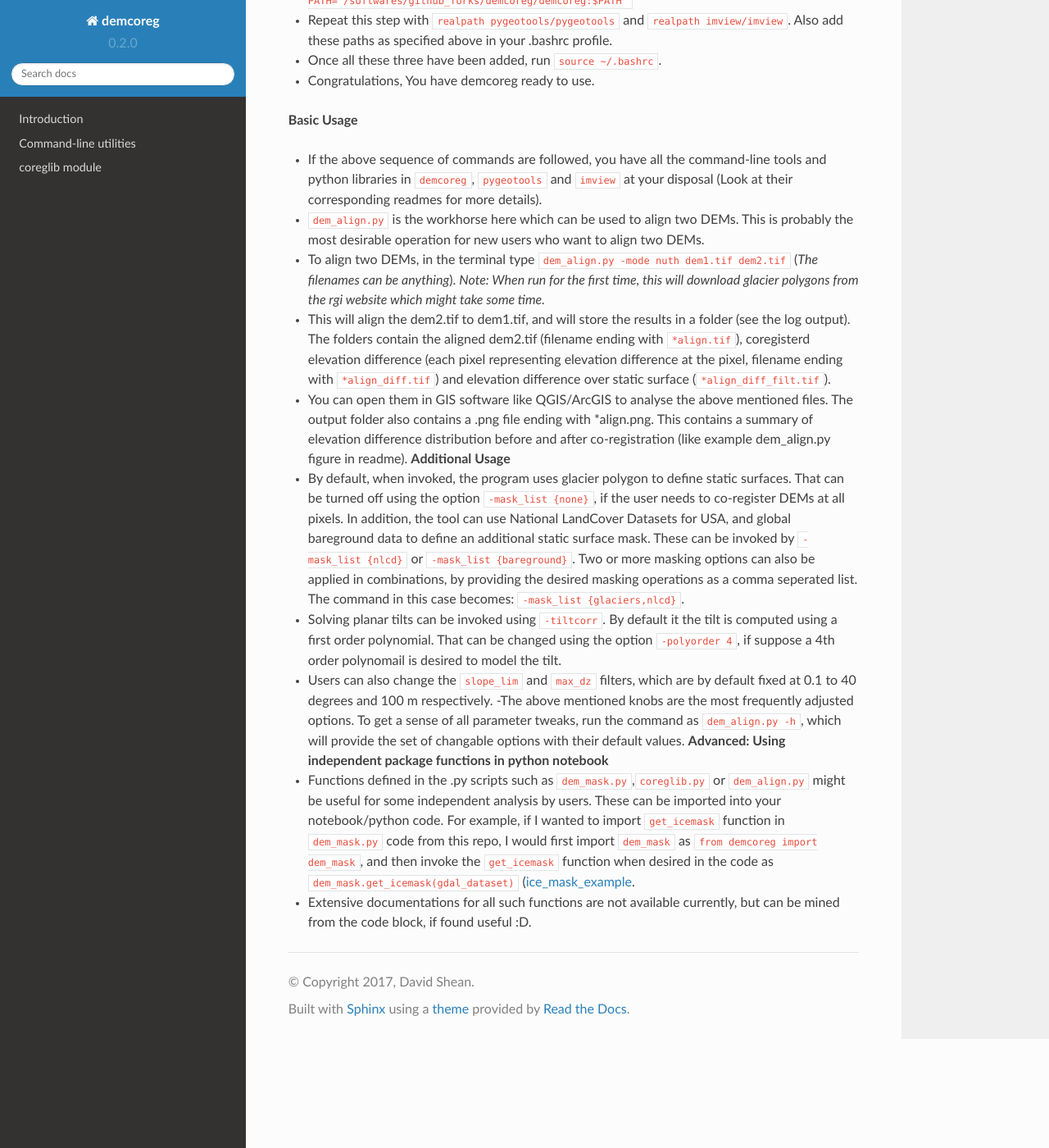
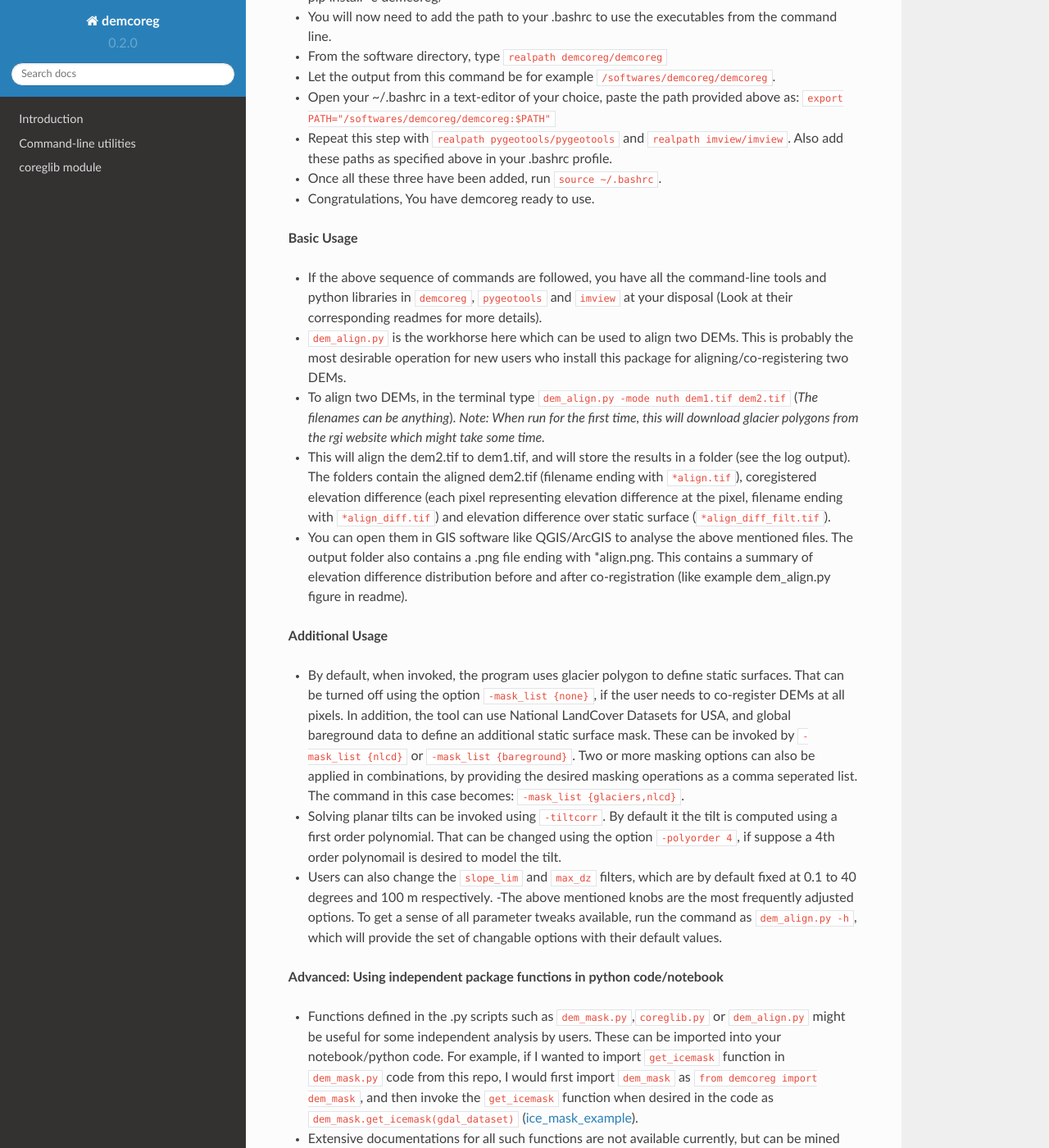
Before and after one commit to dshean/demcoreg, a Sphinx documentation site: the page built from docs/beginners_doc.md, in a window 1280 px wide and 1400 px high, scrolled down 1020 px. Shown: the whole window at 82% size. Built offline with Sphinx 7.4.7 and the Read the Docs theme 2.0.0, drawn with Linux system fonts in a browser that asks for light colours; some of the changed text lies outside the part shown.

Commit message:
Formatting changes

```diff
--- a/docs/beginners_doc.md
+++ b/docs/beginners_doc.md
@@ -2,8 +2,10 @@
 **Operating System**
 - The intructions below are for a *.nix machine (Linux/Mac). There are some reported glitches for Windows.
 - If a user wants to install on Windows, please install Ubuntu subsystem for Windows. We will post another set of instructions to help with that.
+
 **Dependent Software**
 - This pacakage is dependent on several python packages for full functionality, all of which need to be installed to execute it sucessfully. For new users, this can be daunting, the instructions here are with such users in mind. Powerusers are free to install as per their liking.
+
 **Installations**
 - Managing basic python packages is best done using conda, so for new users, we recomended that they download miniconda for their machine (depends on OS and 32 or 64 bit machine)  from here [miniconda](https://docs.conda.io/en/latest/miniconda.html)
 - Open a terminal
@@ -17,29 +19,31 @@
 - git clone https://github.com/dshean/demcoreg.git
 - git colne https://github.com/dshean/pygeotools.git
 - git clone https://github.com/dshean/imview.git
-- pip insatall -e pygeotools
-- pip install -e imview
-- pip install -e demcoreg
+- pip insatall -e pygeotools/
+- pip install -e imview/
+- pip install -e demcoreg/
 - You will now need to add the path to your .bashrc to use the executables from the command line.
 - From the software directory, type `realpath demcoreg/demcoreg`
-- Let the output from this command be for example `/softwares/github_forks/demcoreg/demcoreg`.
-- Open your ~/.bashrc in a text-editor of your choice, paste the path provided above as: `export PATH="/softwares/github_forks/demcoreg/demcoreg:$PATH"`
+- Let the output from this command be for example `/softwares/demcoreg/demcoreg`.
+- Open your ~/.bashrc in a text-editor of your choice, paste the path provided above as: `export PATH="/softwares/demcoreg/demcoreg:$PATH"`
 - Repeat this step with `realpath pygeotools/pygeotools` and `realpath imview/imview`. Also add these paths as specified above in your .bashrc profile.
 - Once all these three have been added, run `source ~/.bashrc`.
 - Congratulations, You have demcoreg ready to use.
 
 **Basic Usage**
 - If the above sequence of commands are followed, you have all the command-line tools and python libraries in `demcoreg`, `pygeotools` and `imview` at your disposal (Look at their corresponding readmes for more details).
-- `dem_align.py` is the workhorse here which can be used to align two DEMs. This is probably the most desirable operation for new users who want to align two DEMs.
+- `dem_align.py` is the workhorse here which can be used to align two DEMs. This is probably the most desirable operation for new users who install this package for aligning/co-registering two DEMs.
 - To align two DEMs, in the terminal type `dem_align.py -mode nuth dem1.tif dem2.tif` (*The filenames can be anything*).
 *Note: When run for the first time, this will download glacier polygons from the rgi website which might take some time.*
-- This will align the dem2.tif to dem1.tif, and will store the results in a folder (see the log output). The folders contain the aligned dem2.tif (filename ending with `*align.tif`), coregisterd elevation difference (each pixel representing elevation difference at the pixel, filename ending with `*align_diff.tif`) and elevation difference over static surface (`*align_diff_filt.tif`).
+- This will align the dem2.tif to dem1.tif, and will store the results in a folder (see the log output). The folders contain the aligned dem2.tif (filename ending with `*align.tif`), coregistered elevation difference (each pixel representing elevation difference at the pixel, filename ending with `*align_diff.tif`) and elevation difference over static surface (`*align_diff_filt.tif`).
 - You can open them in GIS software like QGIS/ArcGIS to analyse the above mentioned files. The output folder also contains a .png file ending with *align.png. This contains a summary of elevation difference distribution before and after co-registration (like example dem_align.py figure in readme).
+
 **Additional Usage**
 - By default, when invoked, the program uses glacier polygon to define static surfaces. That can be turned off using the option `-mask_list {none}`, if the user needs to co-register DEMs at all pixels. In addition, the tool can use National LandCover Datasets for USA, and global bareground data to define an additional static surface mask. These can be invoked by `-mask_list {nlcd}` or `-mask_list {bareground}`. Two or more masking options can also be applied in combinations, by providing the desired masking operations as a comma seperated list. The command in this case becomes: `-mask_list {glaciers,nlcd}`.
 - Solving planar tilts can be invoked using `-tiltcorr`. By default it the tilt is computed using a first order polynomial. That can be changed using the option `-polyorder 4`, if suppose a 4th order polynomail is desired to model the tilt.
 - Users can also change the `slope_lim` and `max_dz` filters, which are by default fixed at 0.1 to 40 degrees and 100 m respectively.
--The above mentioned knobs are the most frequently adjusted options. To get a sense of all parameter tweaks, run the command as `dem_align.py -h`, which will provide the set of changable options with their default values.
-**Advanced: Using independent package functions in python notebook**
-- Functions defined in the .py scripts such as `dem_mask.py`,`coreglib.py` or `dem_align.py` might be useful for some independent analysis by users. These can be imported into your notebook/python code. For example, if I wanted to import `get_icemask` function in `dem_mask.py` code from this repo, I would first import `dem_mask` as `from demcoreg import dem_mask`, and then invoke the `get_icemask` function when desired in the code as `dem_mask.get_icemask(gdal_dataset)` ([ice_mask_example](https://github.com/dshean/hma_mb_paper/blob/master/notebooks/nogzumpa_dh_dt_error_correlation.ipynb).
-- Extensive documentations for all such functions are not available currently, but can be mined from the code block, if found useful :D.
+-The above mentioned knobs are the most frequently adjusted options. To get a sense of all parameter tweaks available, run the command as `dem_align.py -h`, which will provide the set of changable options with their default values.
+
+**Advanced: Using independent package functions in python code/notebook**
+- Functions defined in the .py scripts such as `dem_mask.py`,`coreglib.py` or `dem_align.py` might be useful for some independent analysis by users. These can be imported into your notebook/python code. For example, if I wanted to import `get_icemask` function in `dem_mask.py` code from this repo, I would first import `dem_mask` as `from demcoreg import dem_mask`, and then invoke the `get_icemask` function when desired in the code as `dem_mask.get_icemask(gdal_dataset)` ([ice_mask_example](https://github.com/dshean/hma_mb_paper/blob/master/notebooks/nogzumpa_dh_dt_error_correlation.ipynb)).
+- Extensive documentations for all such functions are not available currently, but can be mined from the code block as you explore the package code, if found useful :D.
```
